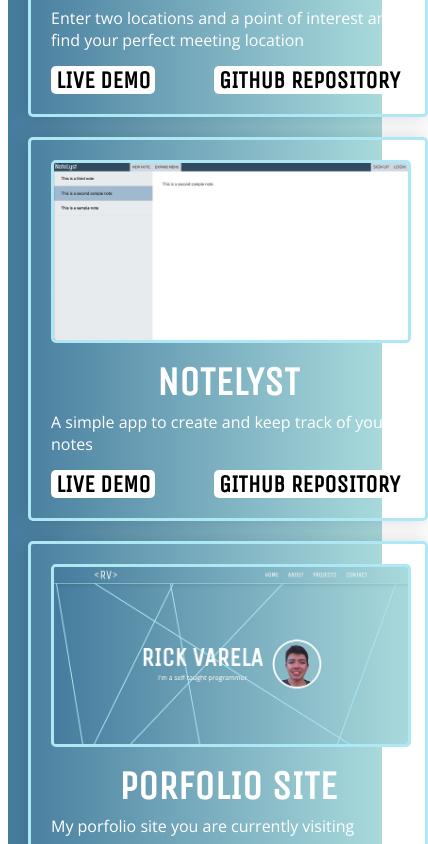
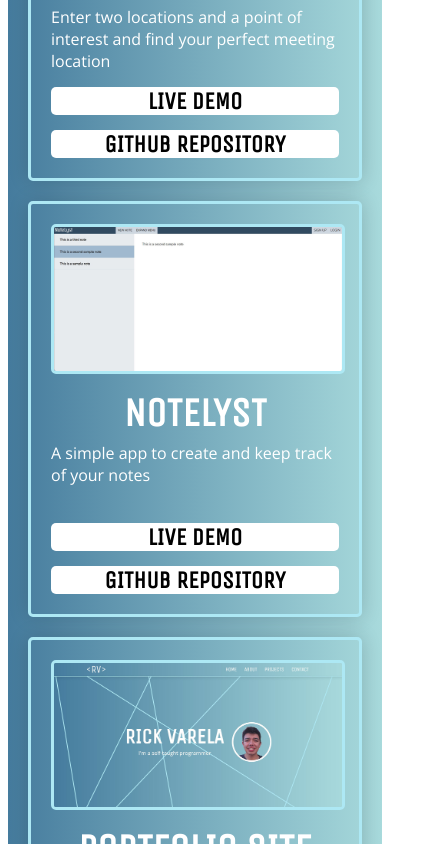
Before and after one commit to rickvarela/rickvarela-portfolio, a React (Create React App) app: page / in a window 390 px wide. Shown: the part 1940-2784 px from the top of the page, 428 px wide, since content can reach past the window. Built offline with nearby package versions, Linux system fonts and the light colour scheme.

Commit message:
Alter styling for mobile

```diff
--- a/src/App.css
+++ b/src/App.css
@@ -209,7 +209,7 @@ p {
 .projects-list {
   display: grid;
   grid-auto-rows: 1fr;
-  grid-template-columns: repeat(auto-fill, minmax(400px, 1fr));
+  grid-template-columns: repeat(auto-fill);
   gap: 20px;
   align-content: flex-start;
   padding: 0 20px;
@@ -236,8 +236,8 @@ p {
 }
 
 .project-button-wrapper {
-  margin-top: 15px;
   display: flex;
+  flex-direction: column;
   justify-content: space-between;
   color: black;
 }
@@ -247,11 +247,13 @@ p {
 }
 
 .project-button {
+  margin-top: 15px;
   border-radius: 5px;
   background-color: white;
   padding: 0 5px;
   font-size: 1.5rem;
   font-weight: bold;
+  text-align: center;
 }
 
 .project-button:hover {
@@ -297,7 +299,11 @@ p {
 
 @media (min-width: 500px) {
   .projects-list {
-    /*grid-template-columns: repeat(auto-fill, minmax(350px, 1fr));*/
+    grid-template-columns: repeat(auto-fill, minmax(400px, 1fr));
+  }
+
+  .project-button-wrapper {
+    flex-direction: row;
   }
 
   .home-img {
--- a/src/sections/Projects.js
+++ b/src/sections/Projects.js
@@ -30,7 +30,7 @@ export const Projects = () => {
           githubPath='https://github.com/rickvarela/notelyst'
         />
         <Project
-          title='PORFOLIO SITE'
+          title='PORTFOLIO SITE'
           desc='My porfolio site you are currently visiting'
           imgSrc={PorfolioScreenshot}
           githubPath='https://github.com/rickvarela/rickvarela.github.io'
```
